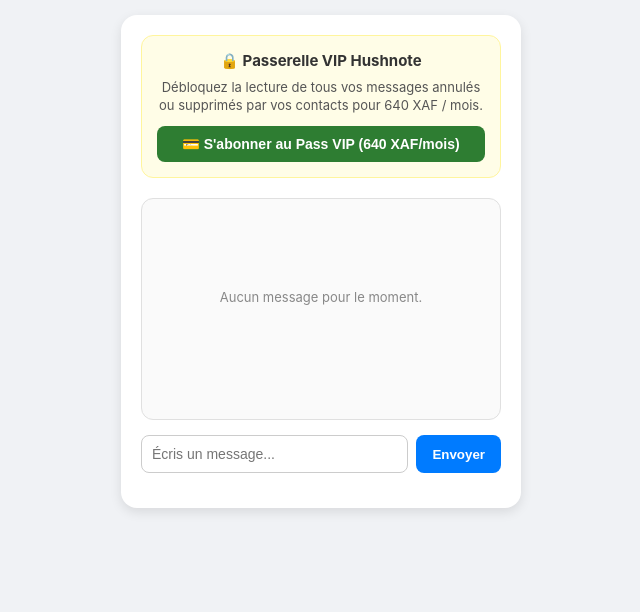
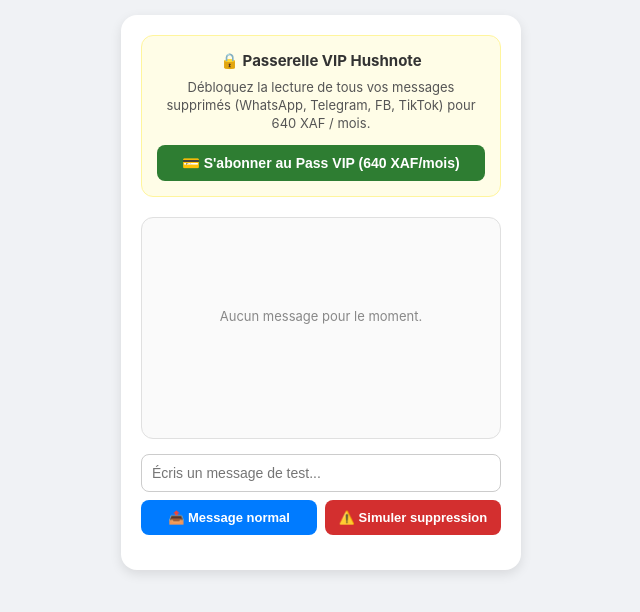
Before and after one commit to preciousarielle84-RA/hushnote-app, a website: page index.html in a window 1280 px wide. Shown: the whole page, without its empty margins (319-959 px from the left). Drawn offline with Linux system fonts and the light colour scheme.

Commit message:
Update index.html

```diff
--- a/index.html
+++ b/index.html
@@ -3,7 +3,7 @@
 <head>
   <meta charset="UTF-8">
   <meta name="viewport" content="width=device-width, initial-scale=1.0">
-  <title>Hushnote - Récupération de Messages</title>
+  <title>Hushnote - Récupération de Messages (WhatsApp, Telegram, FB)</title>
   <style>
     body { font-family: -apple-system, BlinkMacSystemFont, "Segoe UI", Roboto, sans-serif; background: #f0f2f5; margin: 0; padding: 15px; display: flex; justify-content: center; }
     .card { background: white; padding: 20px; border-radius: 16px; box-shadow: 0 4px 12px rgba(0,0,0,0.1); max-width: 400px; width: 100%; box-sizing: border-box; }
@@ -18,12 +18,13 @@
 
     .deleted-notice { background: #ffebee; border: 1px dashed #ef5350; color: #c62828; padding: 10px; border-radius: 8px; font-size: 13px; margin: 8px 0; }
 
-    .input-group { display: flex; gap: 8px; margin-bottom: 15px; }
-    .input-group input { flex: 1; padding: 10px; border: 1px solid #ccc; border-radius: 8px; outline: none; font-size: 14px; }
-    .btn-send { background: #007bff; color: white; border: none; padding: 10px 16px; border-radius: 8px; font-weight: bold; cursor: pointer; }
+    .input-group { display: flex; flex-direction: column; gap: 8px; margin-bottom: 15px; }
+    .input-group input { padding: 10px; border: 1px solid #ccc; border-radius: 8px; outline: none; font-size: 14px; }
+    .btn-container { display: flex; gap: 8px; }
+    .btn-send { flex: 1; background: #007bff; color: white; border: none; padding: 10px; border-radius: 8px; font-weight: bold; cursor: pointer; font-size: 13px; }
+    .btn-sim-delete { flex: 1; background: #d32f2f; color: white; border: none; padding: 10px; border-radius: 8px; font-weight: bold; cursor: pointer; font-size: 13px; }
 
-    .btn-delete-item { background: #d32f2f; color: white; border: none; padding: 6px 12px; border-radius: 6px; font-weight: bold; cursor: pointer; font-size: 12px; margin-top: 8px; }
-    .btn-unlock { background: #d32f2f; color: white; border: none; padding: 10px; border-radius: 8px; font-weight: bold; width: 100%; cursor: pointer; font-size: 13px; }
+    .btn-unlock { background: #d32f2f; color: white; border: none; padding: 10px; border-radius: 8px; font-weight: bold; width: 100%; cursor: pointer; font-size: 13px; margin-top: 5px; }
   </style>
 </head>
 <body>
@@ -32,27 +33,27 @@
   <!-- Passerelle VIP -->
   <div class="vip-banner">
     <div class="vip-title">🔒 Passerelle VIP Hushnote</div>
-    <div class="vip-sub">Débloquez la lecture de tous vos messages annulés ou supprimés par vos contacts pour 640 XAF / mois.</div>
+    <div class="vip-sub">Débloquez la lecture de tous vos messages supprimés (WhatsApp, Telegram, FB, TikTok) pour 640 XAF / mois.</div>
     <button type="button" class="btn-vip" onclick="payerAbonnement()">💳 S'abonner au Pass VIP (640 XAF/mois)</button>
   </div>
 
-  <!-- Liste des messages -->
+  <!-- Vue du destinataire : Liste des messages -->
   <div class="messages-box" id="messagesList">
     <div id="emptyMsg" style="color: #888; text-align: center; margin-top: 80px; font-size: 13px;">Aucun message pour le moment.</div>
   </div>
 
-  <!-- Zone de saisie d'un message -->
-  <form onsubmit="envoyerMessage(event)" class="input-group">
-    <input type="text" id="msgInput" placeholder="Écris un message..." required>
-    <button type="submit" class="btn-send">Envoyer</button>
-  </form>
+  <!-- Zone de test/simulation d'envoi -->
+  <div class="input-group">
+    <input type="text" id="msgInput" placeholder="Écris un message de test...">
+    <div class="btn-container">
+      <button type="button" class="btn-send" onclick="ajouterMessage(false)">📤 Message normal</button>
+      <button type="button" class="btn-sim-delete" onclick="ajouterMessage(true)">⚠️ Simuler suppression</button>
+    </div>
+  </div>
 </div>
 
 <script>
-  let messageCounter = 0;
-
-  function envoyerMessage(event) {
-    event.preventDefault();
+  function ajouterMessage(estSupprime) {
     const input = document.getElementById('msgInput');
     const texte = input.value.trim();
 
@@ -61,30 +62,19 @@
     const emptyMsg = document.getElementById('emptyMsg');
     if (emptyMsg) emptyMsg.remove();
 
-    messageCounter++;
-    const idMessage = 'msg-' + messageCounter;
-
     const box = document.getElementById('messagesList');
     const newItem = document.createElement('div');
     newItem.className = 'message-item';
-    newItem.id = idMessage;
 
-    // Le message est envoyé normalement en clair
-    newItem.innerHTML = `
-      <div style="font-weight: bold; color: #007bff; margin-bottom: 4px;">💬 Message Reçu</div>
-      <div class="msg-content">${texte}</div>
-      <button type="button" class="btn-delete-item" onclick="supprimerExpediteur('${idMessage}')">🗑️ Supprimer pour tout le monde</button>
-    `;
-
-    box.insertBefore(newItem, box.firstChild);
-    input.value = '';
-  }
-
-  // Action quand l'expéditeur clique sur supprimer
-  function supprimerExpediteur(idElement) {
-    const item = document.getElementById(idElement);
-    if (item) {
-      item.innerHTML = `
+    if (!estSupprime) {
+      // Message normal (sans option de suppression côté destinataire)
+      newItem.innerHTML = `
+        <div style="font-weight: bold; color: #007bff; margin-bottom: 4px;">💬 Message Reçu</div>
+        <div>${texte}</div>
+      `;
+    } else {
+      // Message supprimé par l'expéditeur
+      newItem.innerHTML = `
         <div style="font-weight: bold; color: #555; margin-bottom: 4px;">💬 Message Reçu</div>
         <div class="deleted-notice">
           ⚠️ <i>L'expéditeur a supprimé ce message.</i>
@@ -92,6 +82,9 @@
         <button type="button" class="btn-unlock" onclick="payerAbonnement()">🔓 Débloquer et lire le message supprimé (640 XAF)</button>
       `;
     }
+
+    box.insertBefore(newItem, box.firstChild);
+    input.value = '';
   }
 
   function payerAbonnement() {
@@ -100,4 +93,4 @@
 </script>
 
 </body>
-</html>
+        </html>
```
